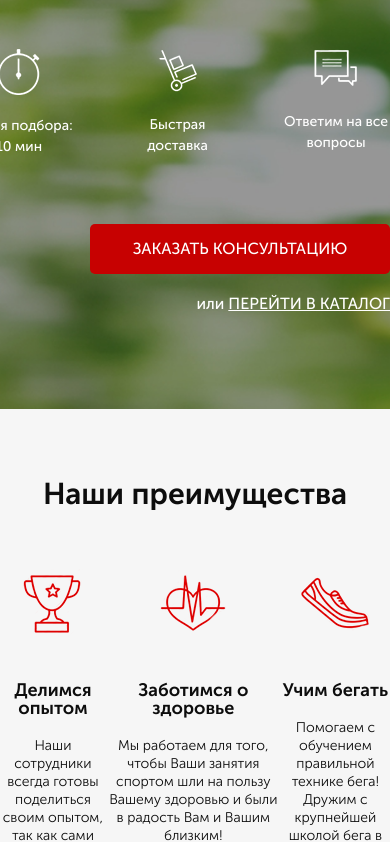
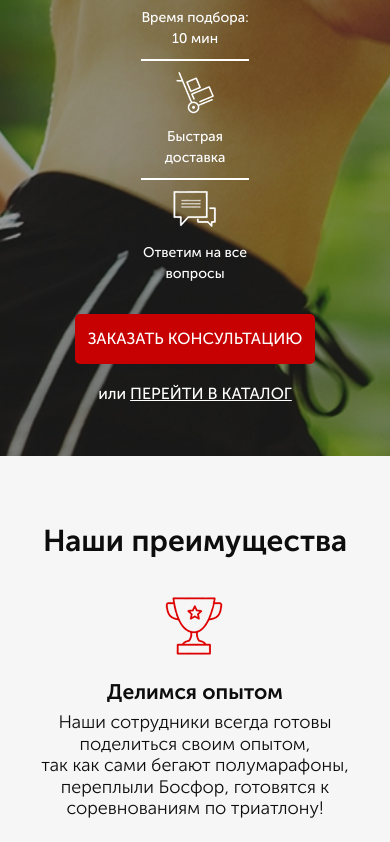
Before and after one commit to l1kholetov/pulse, a website: page src/index.html in a window 390 px wide. Shown: the part 409-1251 px from the top of the page. Drawn offline with Linux system fonts and the light colour scheme.

Commit message:
add adaptive layout for sections promo, advantages

```diff
--- a/src/sass/blocks/_advantages.scss
+++ b/src/sass/blocks/_advantages.scss
@@ -60,3 +60,39 @@
 		}
 	}
 }
+
+@media (max-width:767px) {
+	.advantages {
+		&__header {
+			margin-bottom: 35px;
+		}
+
+		&__list {
+			flex-direction: column;
+			align-items: center;
+		}
+
+		&__card {
+			max-width: 320px;
+
+			&:not(:last-child) {
+				margin-bottom: 30px;
+			}
+
+			img {
+				margin-bottom: 20px;
+			}
+		}
+
+		&__title {
+			margin-bottom: 10px;
+
+			font-size: 21px;
+		}
+
+		&__descr {
+			font-size: 18px;
+			line-height: 1.2;
+		}
+	}
+}
--- a/src/sass/blocks/_buttons.scss
+++ b/src/sass/blocks/_buttons.scss
@@ -19,3 +19,18 @@
 		font-size: 16px;
 	}
 }
+
+@media (max-width: 767px) {
+	.button {
+		width: 180px;
+		height: 40px;
+
+		font-size: 16px;
+
+		&_main {
+			margin-top: 30px;
+			width: 240px;
+			height: 50px;
+		}
+	}
+}
--- a/src/sass/blocks/_header.scss
+++ b/src/sass/blocks/_header.scss
@@ -42,3 +42,48 @@
 		align-items: flex-end;
 	}
 }
+
+@media (max-width: 767px) {
+	.header {
+		flex-wrap: wrap;
+
+		&__logo {
+			margin: 10px auto;
+		}
+
+		&__official {
+			display: none;
+		}
+
+		&__contacts {
+			flex-direction: row;
+			align-items: center;
+			margin: 0 auto;
+		}
+
+		&__phone {
+			margin-right: 20px;
+
+			font-size: 21px;
+		}
+	}
+}
+
+@media (max-width: 565px) {
+	.header {
+		justify-content: center;
+
+		&__contacts {
+			flex-wrap: wrap;
+			justify-content: center;
+		}
+
+		&__logo {
+			margin: 0 auto;
+		}
+
+		&__phone {
+			margin: 10px 20px;
+		}
+	}
+}
--- a/src/sass/blocks/_promo.scss
+++ b/src/sass/blocks/_promo.scss
@@ -69,3 +69,67 @@
 		}
 	}
 }
+
+@media (max-width: 991px) {
+	.promo {
+		background-position: -300px center;
+	}
+
+}
+
+@media (max-width: 767px) {
+	.promo {
+		&__wrapper {
+			align-items: center;
+		}
+
+		&__header, &__subheader {
+			text-align: center;
+		}
+	}
+}
+
+@media (max-width: 565px) {
+	.promo {
+		padding-bottom: 50px;
+
+		background-position: -400px center;
+
+		&__wrapper {
+			margin-top: 30px;
+		}
+
+		&__header {
+			font-size: 36px;
+			line-height: 1.2;
+		}
+
+		&__subheader {
+			margin-top: 0;
+
+			font-size: 21px;
+			line-height: 1.2;
+		}
+
+		&__icons {
+			flex-direction: column;
+			margin-top: 20px;
+			width: auto;
+		}
+
+		&__icon {
+			&:not(:last-child) {
+				padding-bottom: 10px;
+				border-bottom: 2px solid #fff;
+			}
+
+			&:not(:first-child) {
+				margin-top: 10px;
+			}
+
+			img {
+				margin-bottom: 10px;
+			}
+		}
+	}
+}
--- a/src/sass/style.scss
+++ b/src/sass/style.scss
@@ -7,7 +7,8 @@
 
 .container {
 	margin: 0 auto;
-	max-width: 950px;
+	padding: 0 25px;
+	max-width: 1000px;
 }
 
 @import 'blocks/promo';
```
Also changed, not shown: src/css/style.min.css.
